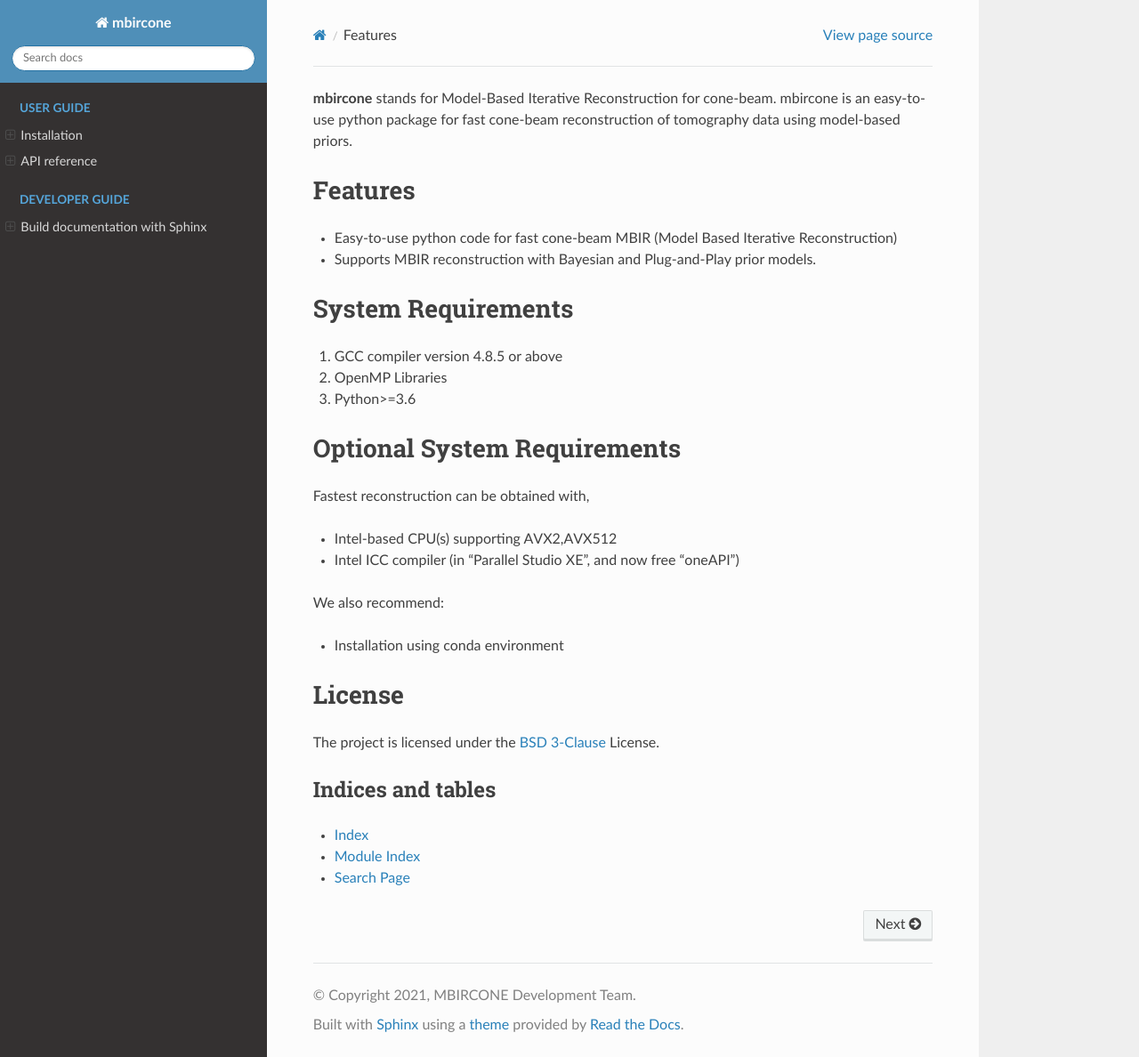
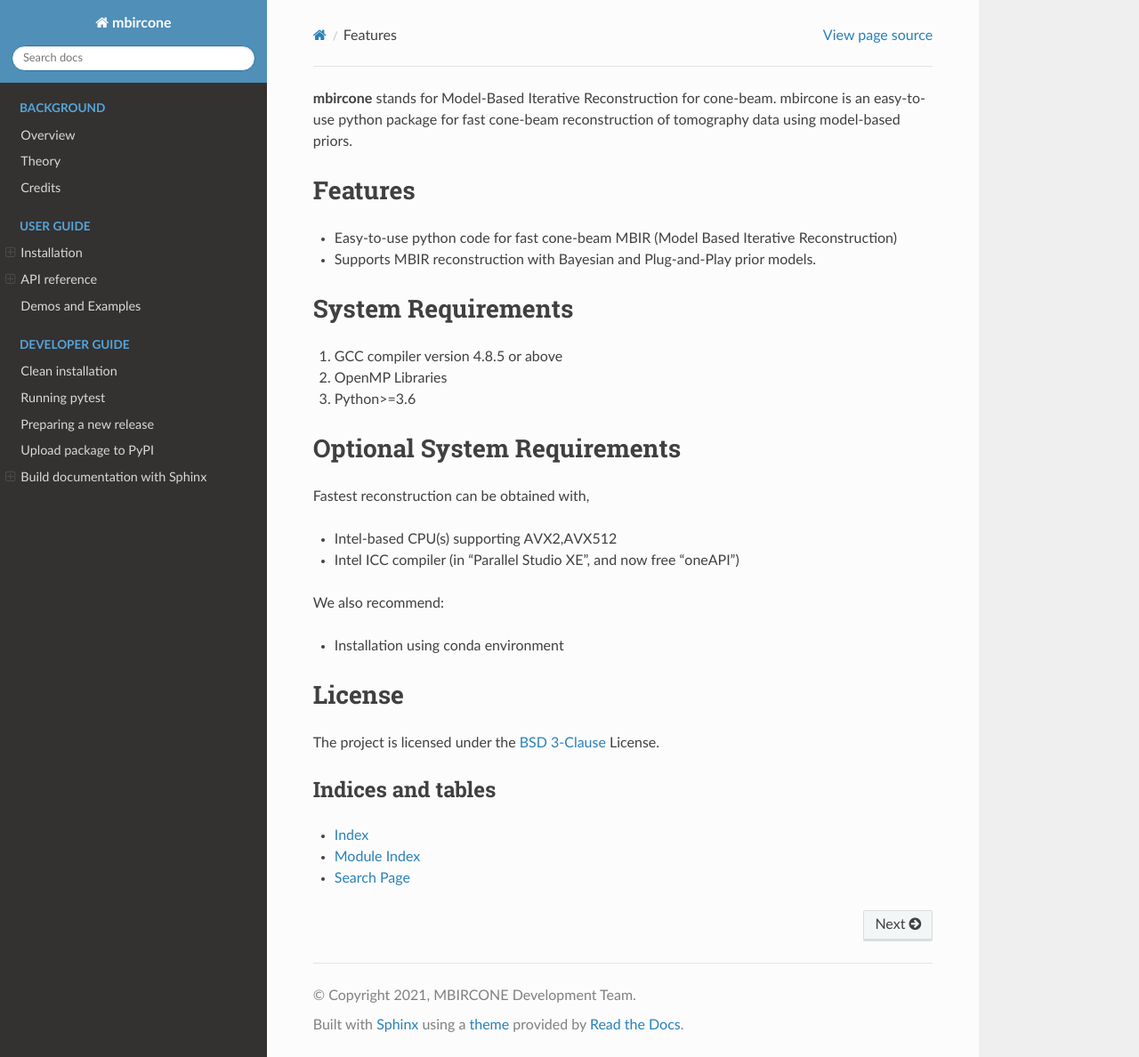
Before and after one commit to cabouman/mbircone, a Sphinx documentation site: the page built from docs/source/index.rst, in a window 1280 px wide and 1188 px high. Shown: the whole window at 89% size. Built offline with Sphinx 7.4.7 and the Read the Docs theme 2.0.0, drawn with Linux system fonts in a browser that asks for light colours.

Commit message:
add boilerplate .rst files to docs/source

```diff
--- /dev/null
+++ b/docs/source/clean_install.rst
@@ -0,0 +1,3 @@
+==================
+Clean installation
+==================
--- /dev/null
+++ b/docs/source/credits.rst
@@ -0,0 +1,2 @@
+Credits
+=======
--- /dev/null
+++ b/docs/source/examples.rst
@@ -0,0 +1,3 @@
+==================
+Demos and Examples
+==================
--- a/docs/source/index.rst
+++ b/docs/source/index.rst
@@ -15,6 +15,14 @@ Indices and tables
 * :ref:`search`
 
 
+.. toctree::
+   :hidden:
+   :maxdepth: 4
+   :caption: Background
+
+   overview
+   theory
+   credits
 
 .. toctree::
    :hidden:
@@ -23,10 +31,15 @@ Indices and tables
 
    install
    api
+   examples
 
 .. toctree::
    :hidden:
    :maxdepth: 4
    :caption: Developer Guide
 
+   clean_install
+   pytest
+   release
+   pypi
    docs
--- /dev/null
+++ b/docs/source/overview.rst
@@ -0,0 +1,3 @@
+========
+Overview
+========
--- /dev/null
+++ b/docs/source/pypi.rst
@@ -0,0 +1,3 @@
+======================
+Upload package to PyPI
+======================
--- /dev/null
+++ b/docs/source/pytest.rst
@@ -0,0 +1,3 @@
+==============
+Running pytest
+==============
--- /dev/null
+++ b/docs/source/release.rst
@@ -0,0 +1,3 @@
+=======================
+Preparing a new release
+=======================
--- /dev/null
+++ b/docs/source/theory.rst
@@ -0,0 +1,3 @@
+======
+Theory
+======
```
Also changed, not shown: docs/source/install.rst (line endings or trailing spaces).
